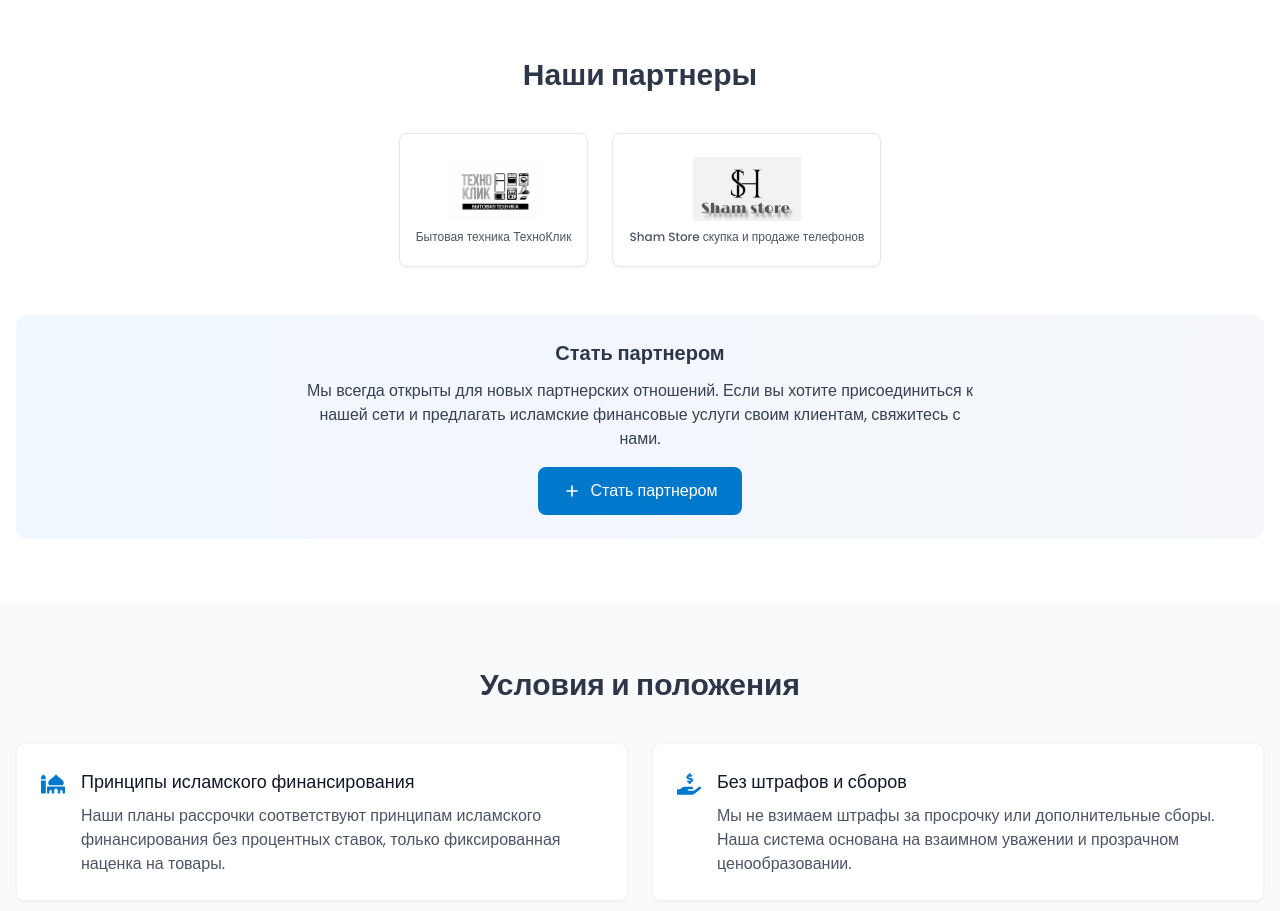
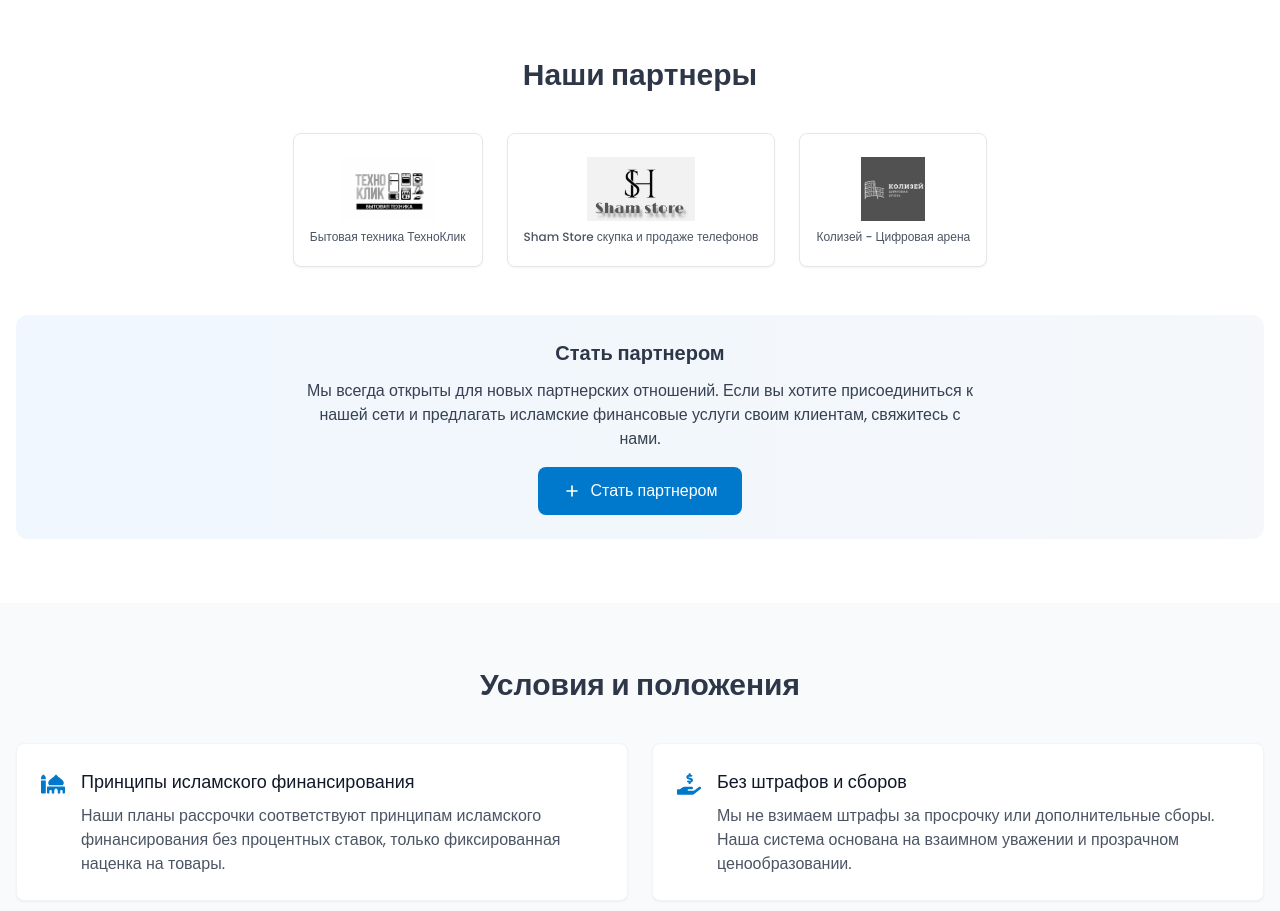
Before and after one commit to shamsaadov/halalFinance, a React (Vite) app: page / in a window 1280 px wide. Shown: the part 940-1851 px from the top of the page. Built offline with nearby package versions, Linux system fonts and the light colour scheme.

Commit message:
Добавил партнеров

```diff
--- a/src/components/Partners.tsx
+++ b/src/components/Partners.tsx
@@ -1,6 +1,7 @@
 import { useState } from "react";
 import part1 from "../assets/partner1.png";
 import part2 from "../assets/partner2.png";
+import part3 from "../assets/partner3.png";
 
 const Partners = () => {
   const partners = [
@@ -14,6 +15,12 @@ const Partners = () => {
       id: 2,
       name: "Sham Store скупка и продаже телефонов",
       logo: part2,
+      website: "#",
+    },
+    {
+      id: 3,
+      name: "Колизей - Цифровая арена",
+      logo: part3,
       website: "#",
     },
   ];
@@ -43,12 +50,7 @@ const Partners = () => {
             onMouseEnter={() => setHoveredPartner(partner.id)}
             onMouseLeave={() => setHoveredPartner(null)}
           >
-            <a
-              href={partner.website}
-              className="block w-full h-full"
-              target="_blank"
-              rel="noopener noreferrer"
-            >
+            <span className="block w-full h-full">
               <div className="flex flex-col items-center justify-center h-full min-h-[100px]">
                 <img
                   src={partner.logo}
@@ -59,7 +61,7 @@ const Partners = () => {
                   {partner.name}
                 </p>
               </div>
-            </a>
+            </span>
           </div>
         ))}
       </div>
```
Also changed, not shown: src/assets/partner3.png (added).
